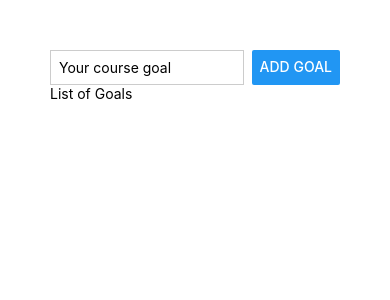
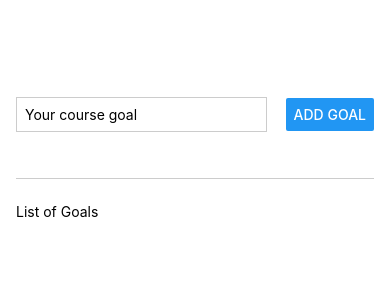
Before and after one commit to sailakshmy/reactNativeApp, a React Native app in the folder FirstReactNativeApp/: screen / in a window 390 px wide. Shown: the top 300 px of the page. Built offline with nearby package versions, Linux system fonts and the light colour scheme.

Commit message:
Added some basic layout

```diff
--- a/FirstReactNativeApp/App.js
+++ b/FirstReactNativeApp/App.js
@@ -22,7 +22,7 @@
         <TextInput style={styles.textInput} placeholder="Your course goal" />
         <Button title="Add Goal" />
       </View>
-      <View>
+      <View style={styles.goalsContainer}>
         <Text>List of Goals </Text>
       </View>
     </View>
@@ -38,18 +38,28 @@
   // },
   // dummyText: { margin: 16, borderWidth: 2, borderColor: "red", padding: 16 },
   appContainer: {
-    padding: 50,
+    // padding: 50,
+    paddingTop: 50,
+    paddingHorizontal: 16,
+    flex: 1,
   },
   inputContainer: {
     flexDirection: "row",
     justifyContent: "space-between",
-    // flex: 1,
+    alignItems: "center",
+    marginBottom: 24,
+    borderBottomColor: "#cccccc",
+    borderBottomWidth: 1,
+    flex: 1,
   },
   textInput: {
     borderWidth: 1,
     borderColor: "#cccccc",
-    width: "80%",
+    width: "70%",
     marginRight: 8,
     padding: 8,
   },
+  goalsContainer: {
+    flex: 5,
+  },
 });
```
